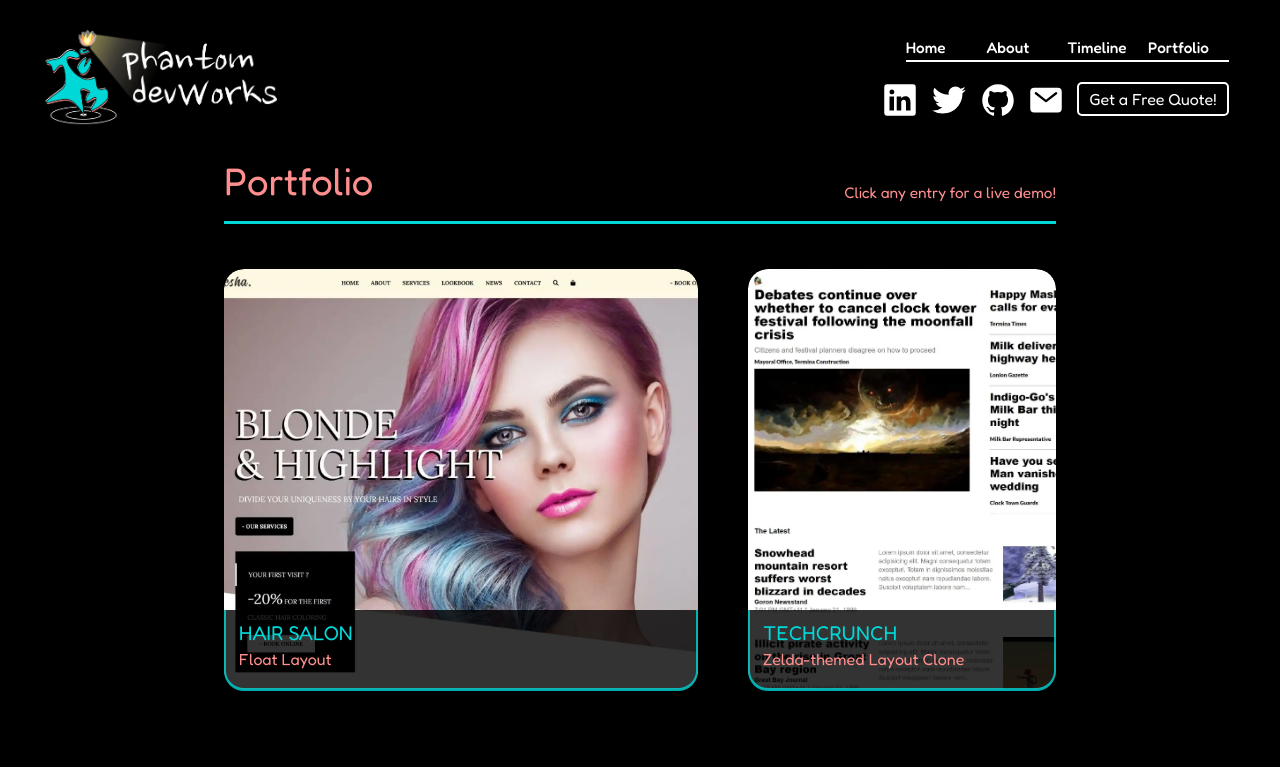
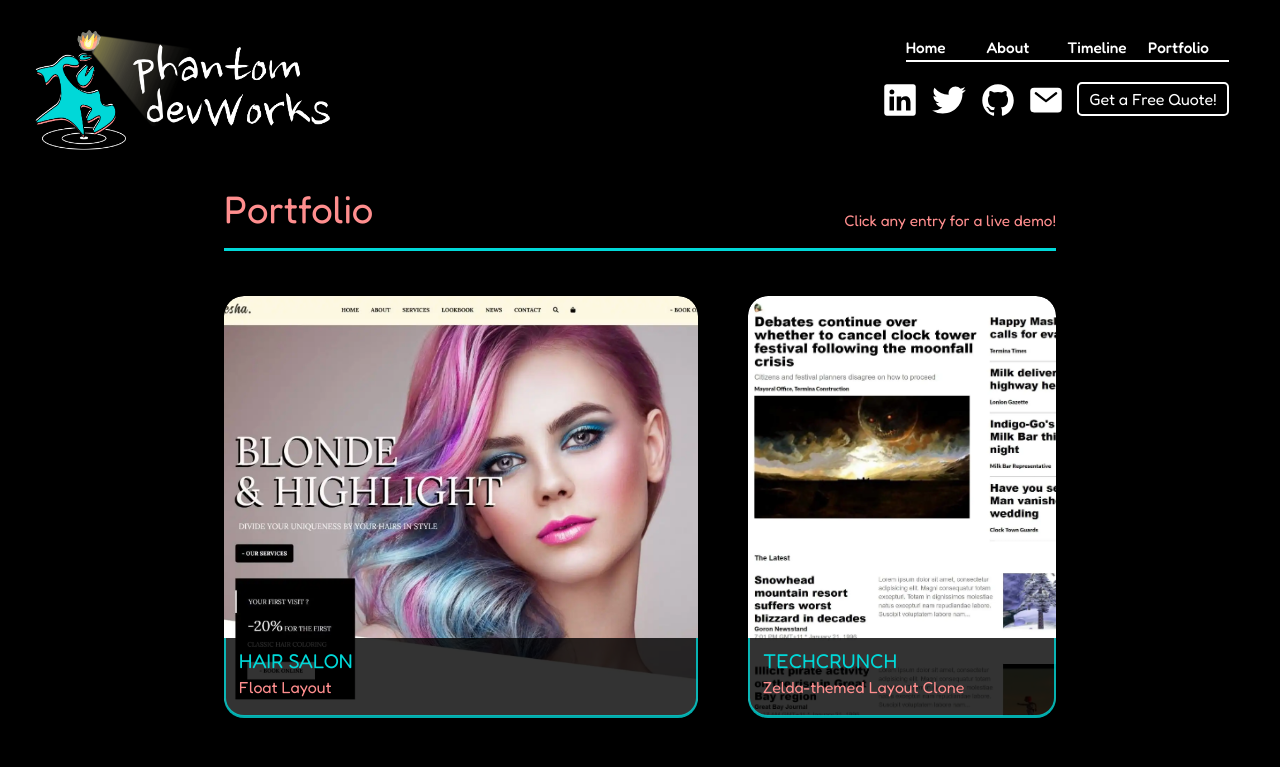
Before and after one commit to hrflkner/phantom-devworks, a React (Create React App) app: page /portfolio in a window 1280 px wide. Shown: the top 767 px of the page. Built offline with nearby package versions, Linux system fonts and the light colour scheme; a web font is replaced by a local one.

Commit message:
Lazy Loading Images

```diff
--- a/package.json
+++ b/package.json
@@ -10,6 +10,7 @@
     "react-dom": "^17.0.2",
     "react-icons": "^4.3.1",
     "react-intersection-observer": "^8.33.1",
+    "react-lazy-load-image-component": "^1.5.4",
     "react-scripts": "5.0.0",
     "styled-components": "^5.3.5",
     "web-vitals": "^2.1.4"
--- a/src/components/Header.jsx
+++ b/src/components/Header.jsx
@@ -14,6 +14,8 @@ function Header() {
                     <h1 className="logo">phantom devWorks</h1> */}
                     <img
                         className="logo-ghost"
+                        height="130"
+                        width="318"
                         src={LogoGhost}
                         alt="Logo Ghost"
                     />
--- a/src/components/portfolio/PortfolioList.jsx
+++ b/src/components/portfolio/PortfolioList.jsx
@@ -1,5 +1,6 @@
 import { motion } from 'framer-motion';
 import { items } from './portfoliodata';
+import { LazyLoadImage } from 'react-lazy-load-image-component';
 
 function Card({ id, title, category, demolink }) {
     return (
@@ -19,7 +20,7 @@ function Card({ id, title, category, demolink }) {
                             className="card-image-container"
                             layoutId={`card-image-container-${id}`}
                         >
-                            <img
+                            <LazyLoadImage
                                 className="card-image"
                                 src={`images/${id}.webp`}
                                 alt=""
@@ -54,7 +55,10 @@ function PortfolioList({ selectedId }) {
                         isSelected={card.id === selectedId}
                     />
                 ))}
-                <div className="driveway__focus-curtain"></div>
+                <div
+                    className="driveway__focus-curtain"
+                    aria-hidden="true"
+                ></div>
             </ul>
         </>
     );
--- a/src/css/globals.css
+++ b/src/css/globals.css
@@ -614,9 +614,9 @@ header {
 }
 
 .logo-ghost {
-  height: 8vw;
+  height: 13rem;
   width: auto;
-  margin: 0 1vw 0 -2vw;
+  margin: 0 1rem 0 -4rem;
 }
 
 .logo {
--- a/src/scss/components/_header.scss
+++ b/src/scss/components/_header.scss
@@ -10,9 +10,9 @@ header {
     display: flex;
 }
 .logo-ghost {
-    height: 8vw;
+    height: 13rem;
     width: auto;
-    margin: 0 1vw 0 -2vw;
+    margin: 0 1rem 0 -4rem;
 }
 .logo {
     /* Layout */
```
Also changed, not shown: 2 other files (tests, documents, lock files or other folders).
